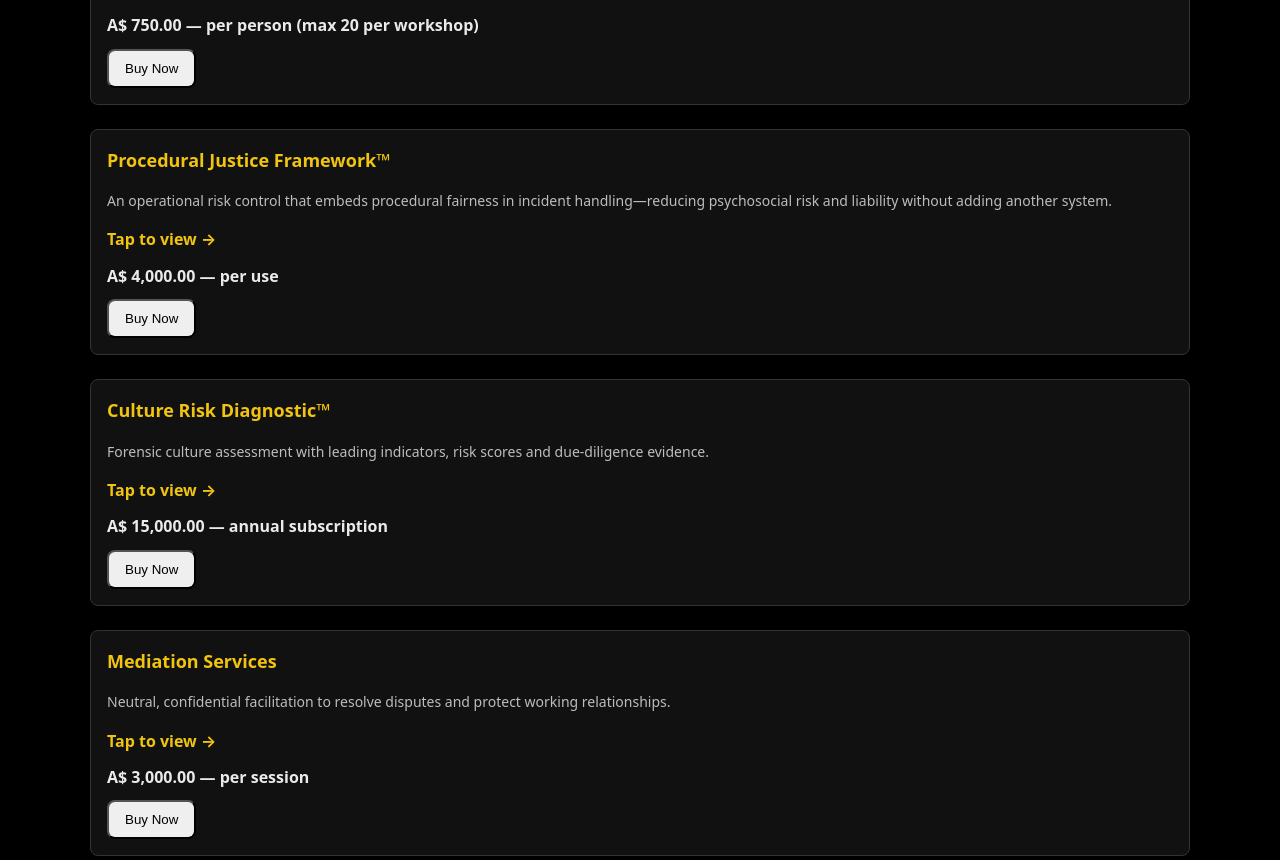
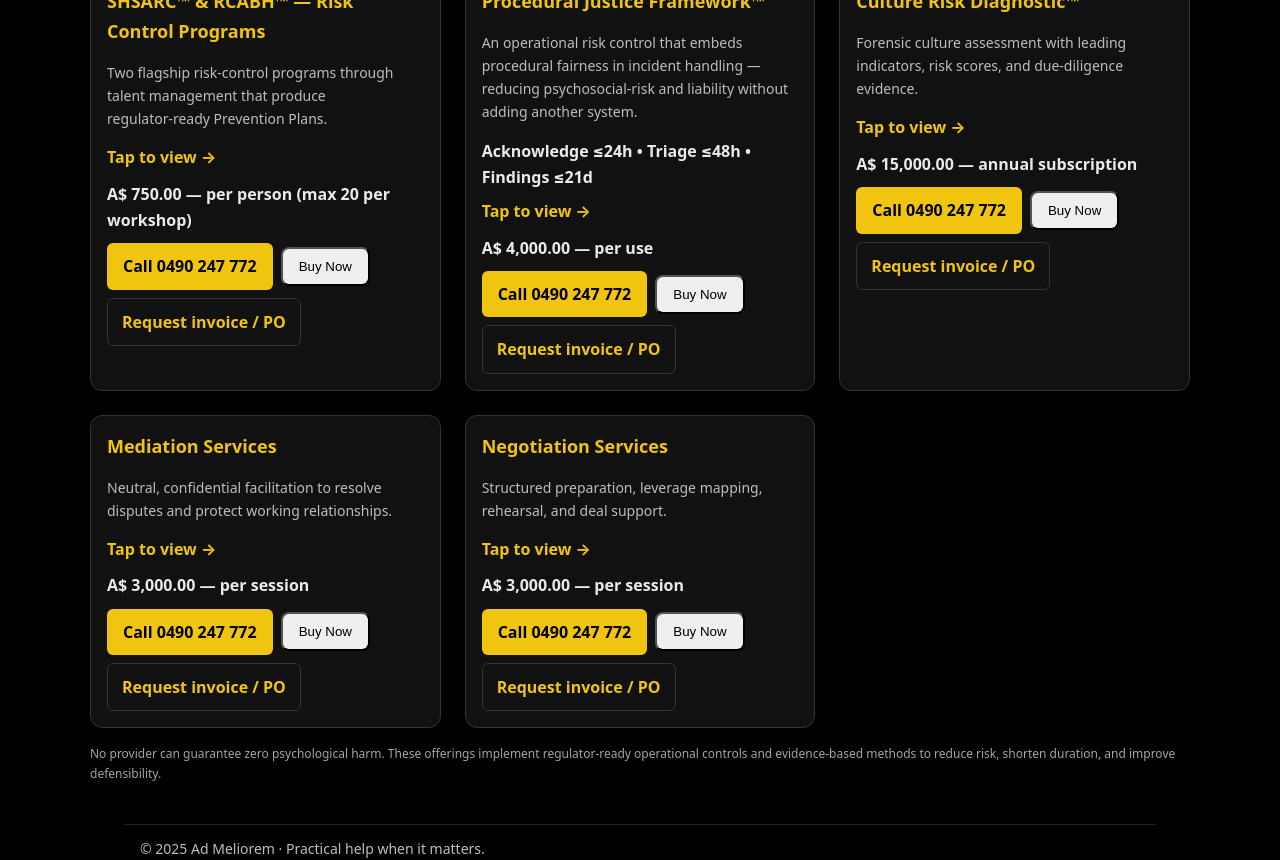
Before and after one commit to AlbertoRMelgoza/AdMeliorem, a Next.js app: page /products in a window 1280 px wide. Shown: the part 360-1220 px from the top of the page. Built offline with nearby package versions, Linux system fonts and the light colour scheme.

Commit message:
Update page.tsx

```diff
--- a/app/products/page.tsx
+++ b/app/products/page.tsx
@@ -5,8 +5,7 @@ import BuyNow from "../../components/BuyNow"; // ✅ correct file name
 
 export const metadata = {
   title: "Products & Services — Ad Meliorem",
-  description:
-    "Frameworks, diagnostics, and services to prevent harm and protect value.",
+  description: "Frameworks, diagnostics, and services to prevent harm and protect value.",
 };
 
 export default function ProductsIndex() {
@@ -16,16 +15,20 @@ export default function ProductsIndex() {
     padding: "0 16px",
     lineHeight: 1.65,
   };
-  const grid: CSSProperties = { display: "grid", gap: 24, marginTop: 24 };
+  const grid: CSSProperties = {
+    display: "grid",
+    gap: 24,
+    marginTop: 24,
+    gridTemplateColumns: "repeat(auto-fit, minmax(280px, 1fr))",
+  };
   const card: CSSProperties = {
     background: "#111",
     border: "1px solid #333",
-    borderRadius: 8,
+    borderRadius: 12,
     padding: 16,
   };
   const title: CSSProperties = { margin: "0 0 8px", fontSize: 18, color: "#f1c40f" };
   const blurb: CSSProperties = { fontSize: 14, color: "#bdbdbd" };
-  // Mobile-friendly link affordance (keeps your previous styles, adds tap ink)
   const linkStyle: CSSProperties = {
     textDecoration: "none",
     color: "inherit",
@@ -33,20 +36,46 @@ export default function ProductsIndex() {
   };
   const priceText: CSSProperties = { fontWeight: 700, marginTop: 10 };
   const tapCue: CSSProperties = { marginTop: 8, fontWeight: 700, color: "#f1c40f" };
+  const ctaRow: CSSProperties = { display: "flex", gap: 8, flexWrap: "wrap", alignItems: "center", marginTop: 10 };
+  const callBtn: CSSProperties = {
+    display: "inline-block",
+    background: "#f1c40f",
+    color: "#000",
+    padding: "10px 16px",
+    borderRadius: 6,
+    fontWeight: 700,
+    textDecoration: "none",
+  };
+  const ghostBtn: CSSProperties = {
+    display: "inline-block",
+    color: "#f1c40f",
+    padding: "10px 14px",
+    border: "1px solid #333",
+    borderRadius: 6,
+    fontWeight: 700,
+    textDecoration: "none",
+  };
 
   return (
     <main style={wrap}>
+      {/* Phone-first CTA strip */}
+      <section style={{ ...card, display: "flex", alignItems: "center", justifyContent: "space-between", marginBottom: 12 }}>
+        <p style={{ margin: 0, fontWeight: 800 }}>Call to book a 20‑min scoping call</p>
+        <a href="tel:+61490247772" style={callBtn} aria-label="Call Alberto on 0490 247 772">
+          Call 0490 247 772
+        </a>
+      </section>
+
       <h1 style={{ marginTop: 0 }}>Products &amp; Services</h1>
-      <p style={{ marginTop: 8 }}>
-        Select a product or service to see the full outline, deliverables, and outcomes.
-      </p>
+      <p style={{ marginTop: 8 }}>Select a product or service to see the full outline, deliverables, and outcomes.</p>
 
       {/* Terms link visible on this page too */}
       <div style={{ fontSize: 13, opacity: 0.85 }}>
-        By purchasing you agree to our{" "}
+        By purchasing you agree to our {" "}
         <a href="/terms" style={{ color: "#f1c40f", fontWeight: 700 }}>
           Terms &amp; Conditions
-        </a>.
+        </a>
+        .
       </div>
 
       <div style={grid}>
@@ -54,58 +83,60 @@ export default function ProductsIndex() {
         <article style={card}>
           <Link href="/products/shsarc-rcabh" style={linkStyle} aria-label="View SHSARC & RCABH — Risk Control Programs">
             <h3 style={title}>SHSARC™ &amp; RCABH™ — Risk Control Programs</h3>
-            <p style={blurb}>
-              Two flagship risk control programs through talent management that produce regulator-ready Prevention Plans.
-            </p>
+            <p style={blurb}>Two flagship risk‑control programs through talent management that produce regulator‑ready Prevention Plans.</p>
             <div style={tapCue}>Tap to view →</div>
           </Link>
           <div style={priceText}>A$ 750.00 — per person (max 20 per workshop)</div>
-          <div style={{ marginTop: 10 }}>
-            <BuyNow name="SHSARC™ & RCABH™ — Risk Control Programs" price={750}>
-              Buy Now
-            </BuyNow>
+          <div style={ctaRow}>
+            <a href="tel:+61490247772" style={callBtn} aria-label="Call to scope SHSARC & RCABH">
+              Call 0490 247 772
+            </a>
+            <BuyNow name="SHSARC™ & RCABH™ — Risk Control Programs" price={750}>Buy Now</BuyNow>
+            <Link href="/contact" style={ghostBtn} aria-label="Request invoice or purchase order">
+              Request invoice / PO
+            </Link>
           </div>
         </article>
 
         {/* Procedural Justice Framework */}
         <article style={card}>
-          <Link
-            href="/products/procedural-justice-framework"
-            style={linkStyle}
-            aria-label="View Procedural Justice Framework"
-          >
+          <Link href="/products/procedural-justice-framework" style={linkStyle} aria-label="View Procedural Justice Framework">
             <h3 style={title}>Procedural Justice Framework™</h3>
             <p style={blurb}>
-              An operational risk control that embeds procedural fairness in incident handling—reducing psychosocial risk and liability without adding another system.
+              An operational risk control that embeds procedural fairness in incident handling — reducing psychosocial‑risk and liability
+              without adding another system.
             </p>
+            <div style={{ fontWeight: 800, marginTop: 6 }}>Acknowledge ≤24h • Triage ≤48h • Findings ≤21d</div>
             <div style={tapCue}>Tap to view →</div>
           </Link>
           <div style={priceText}>A$ 4,000.00 — per use</div>
-          <div style={{ marginTop: 10 }}>
-            <BuyNow name="Procedural Justice Framework™" price={4000}>
-              Buy Now
-            </BuyNow>
+          <div style={ctaRow}>
+            <a href="tel:+61490247772" style={callBtn} aria-label="Call to scope Procedural Justice Framework">
+              Call 0490 247 772
+            </a>
+            <BuyNow name="Procedural Justice Framework™" price={4000}>Buy Now</BuyNow>
+            <Link href="/contact" style={ghostBtn} aria-label="Request invoice or purchase order">
+              Request invoice / PO
+            </Link>
           </div>
         </article>
 
         {/* Culture Risk Diagnostic */}
         <article style={card}>
-          <Link
-            href="/products/culture-risk-diagnostic"
-            style={linkStyle}
-            aria-label="View Culture Risk Diagnostic"
-          >
+          <Link href="/products/culture-risk-diagnostic" style={linkStyle} aria-label="View Culture Risk Diagnostic">
             <h3 style={title}>Culture Risk Diagnostic™</h3>
-            <p style={blurb}>
-              Forensic culture assessment with leading indicators, risk scores and due-diligence evidence.
-            </p>
+            <p style={blurb}>Forensic culture assessment with leading indicators, risk scores, and due‑diligence evidence.</p>
             <div style={tapCue}>Tap to view →</div>
           </Link>
           <div style={priceText}>A$ 15,000.00 — annual subscription</div>
-          <div style={{ marginTop: 10 }}>
-            <BuyNow name="Culture Risk Diagnostic™" price={15000}>
-              Buy Now
-            </BuyNow>
+          <div style={ctaRow}>
+            <a href="tel:+61490247772" style={callBtn} aria-label="Call to scope Culture Risk Diagnostic">
+              Call 0490 247 772
+            </a>
+            <BuyNow name="Culture Risk Diagnostic™" price={15000}>Buy Now</BuyNow>
+            <Link href="/contact" style={ghostBtn} aria-label="Request invoice or purchase order">
+              Request invoice / PO
+            </Link>
           </div>
         </article>
 
@@ -113,16 +144,18 @@ export default function ProductsIndex() {
         <article style={card}>
           <Link href="/products/mediation" style={linkStyle} aria-label="View Mediation Services">
             <h3 style={title}>Mediation Services</h3>
-            <p style={blurb}>
-              Neutral, confidential facilitation to resolve disputes and protect working relationships.
-            </p>
+            <p style={blurb}>Neutral, confidential facilitation to resolve disputes and protect working relationships.</p>
             <div style={tapCue}>Tap to view →</div>
           </Link>
           <div style={priceText}>A$ 3,000.00 — per session</div>
-          <div style={{ marginTop: 10 }}>
-            <BuyNow name="Mediation Services" price={3000}>
-              Buy Now
-            </BuyNow>
+          <div style={ctaRow}>
+            <a href="tel:+61490247772" style={callBtn} aria-label="Call to scope Mediation Services">
+              Call 0490 247 772
+            </a>
+            <BuyNow name="Mediation Services" price={3000}>Buy Now</BuyNow>
+            <Link href="/contact" style={ghostBtn} aria-label="Request invoice or purchase order">
+              Request invoice / PO
+            </Link>
           </div>
         </article>
 
@@ -130,19 +163,27 @@ export default function ProductsIndex() {
         <article style={card}>
           <Link href="/products/negotiation" style={linkStyle} aria-label="View Negotiation Services">
             <h3 style={title}>Negotiation Services</h3>
-            <p style={blurb}>
-              Structured preparation, leverage mapping, rehearsal, and deal support.
-            </p>
+            <p style={blurb}>Structured preparation, leverage mapping, rehearsal, and deal support.</p>
             <div style={tapCue}>Tap to view →</div>
           </Link>
           <div style={priceText}>A$ 3,000.00 — per session</div>
-          <div style={{ marginTop: 10 }}>
-            <BuyNow name="Negotiation Services" price={3000}>
-              Buy Now
-            </BuyNow>
+          <div style={ctaRow}>
+            <a href="tel:+61490247772" style={callBtn} aria-label="Call to scope Negotiation Services">
+              Call 0490 247 772
+            </a>
+            <BuyNow name="Negotiation Services" price={3000}>Buy Now</BuyNow>
+            <Link href="/contact" style={ghostBtn} aria-label="Request invoice or purchase order">
+              Request invoice / PO
+            </Link>
           </div>
         </article>
       </div>
+
+      {/* Compliance-friendly footer note */}
+      <p style={{ fontSize: 12, opacity: 0.7, marginTop: 16 }}>
+        No provider can guarantee zero psychological harm. These offerings implement regulator‑ready operational controls and
+        evidence‑based methods to reduce risk, shorten duration, and improve defensibility.
+      </p>
     </main>
   );
 }
```
